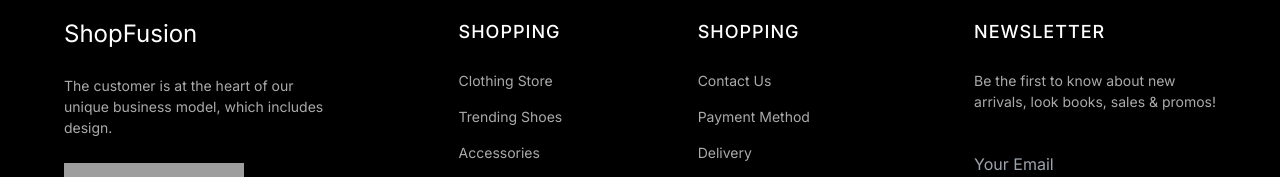
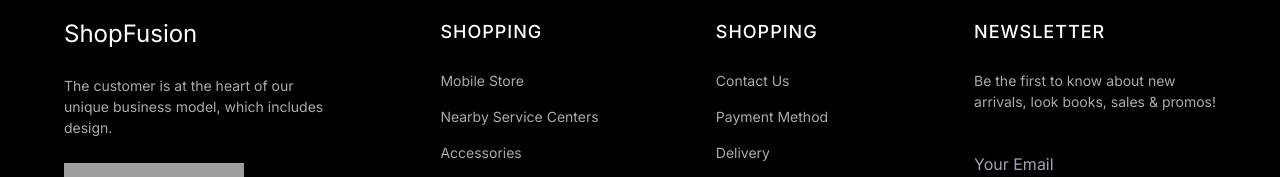
Before and after one commit to PRANJALRANA11/devdocs, a Next.js app: page /cart in a window 1280 px wide. Shown: the part 958-1135 px from the top of the page. Built offline with nearby package versions, Linux system fonts and the light colour scheme; no server answers; grey boxes are pictures that could not be loaded.

Commit message:
chore: Update Footer component with new links in the Shopping section

```diff
--- a/src/components/pages/Footer.tsx
+++ b/src/components/pages/Footer.tsx
@@ -17,8 +17,8 @@ function Footer() {
         </div>
         <div className="content_2">
           <h4>SHOPPING</h4>
-          <a href="#sellers">Clothing Store</a>
-          <a href="#sellers">Trending Shoes</a>
+          <a href="#sellers">Mobile Store</a>
+          <a href="#sellers">Nearby Service Centers</a>
           <a href="#sellers">Accessories</a>
           <a href="#sellers">Sale</a>
         </div>
```
